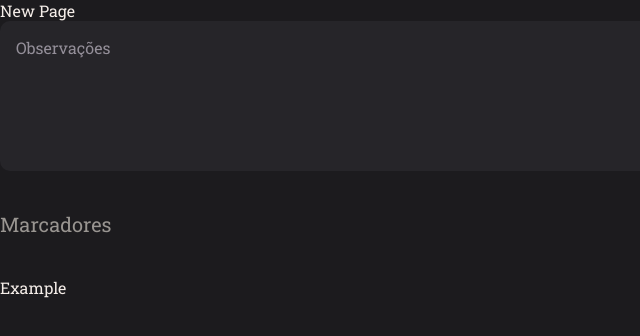
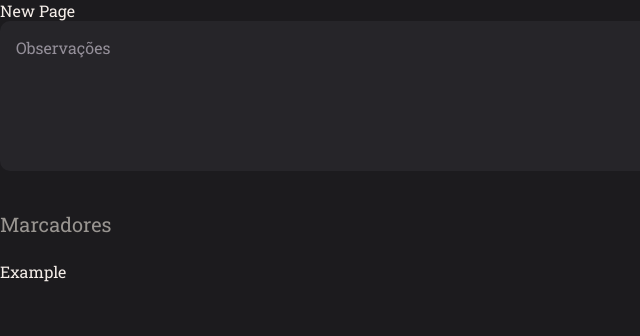
Before and after one commit to Pedro558/RocketMovies-front-end, a React (Vite) app: page /new in a window 1280 px wide. Shown: the top 336 px of the page, without its empty margins (0-640 px from the left). Built offline with nearby package versions, Linux system fonts and the light colour scheme.

Commit message:
:recycle: refactor: remove padding bottom

```diff
--- a/src/components/Section/styles.js
+++ b/src/components/Section/styles.js
@@ -4,7 +4,6 @@ export const Container = styled.section`
   margin: 28px 0;
 
   >h2{
-    padding-bottom: 16px;
     margin-bottom: 24px;
 
     color: ${({ theme }) => theme.COLORS.GRAY_100};
```
